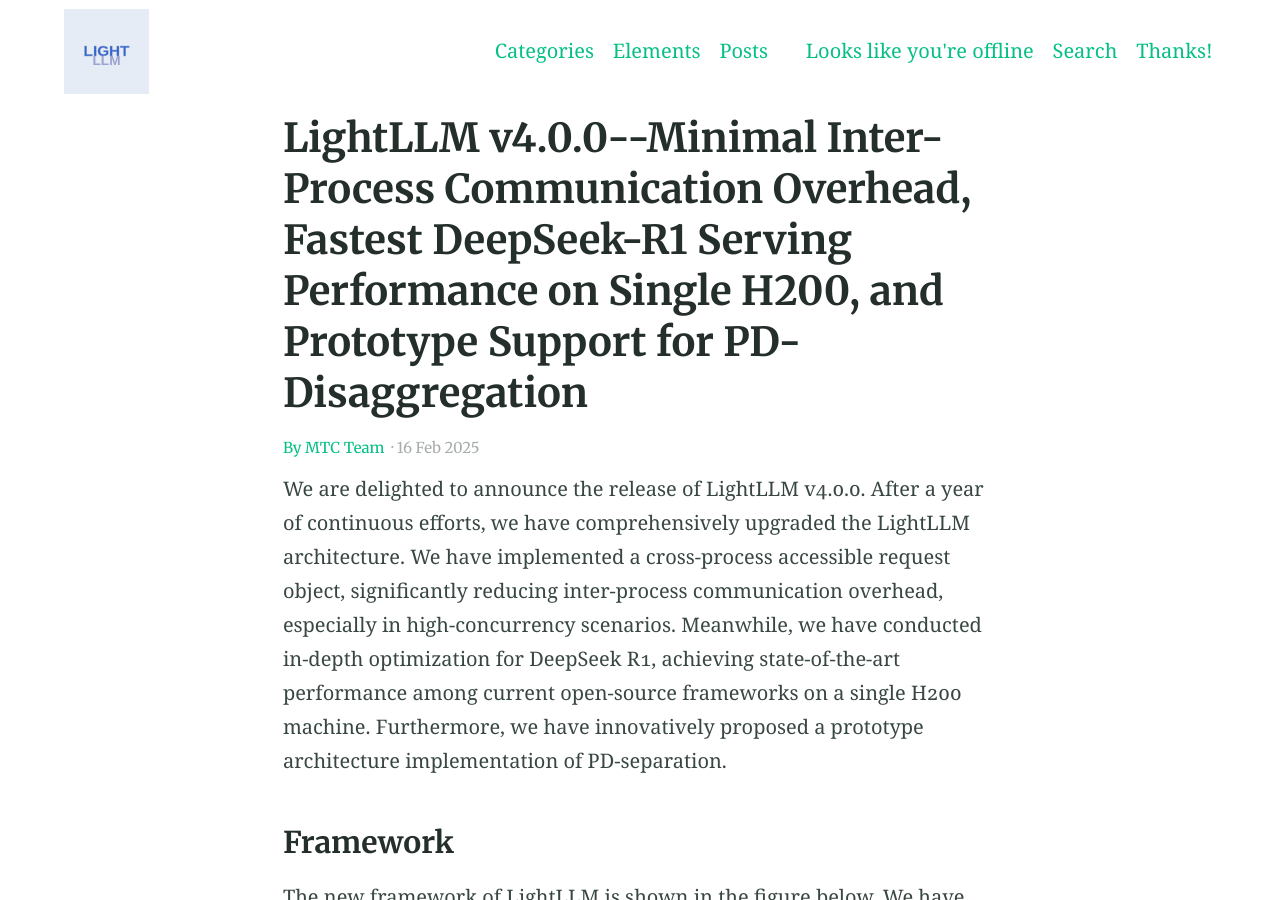
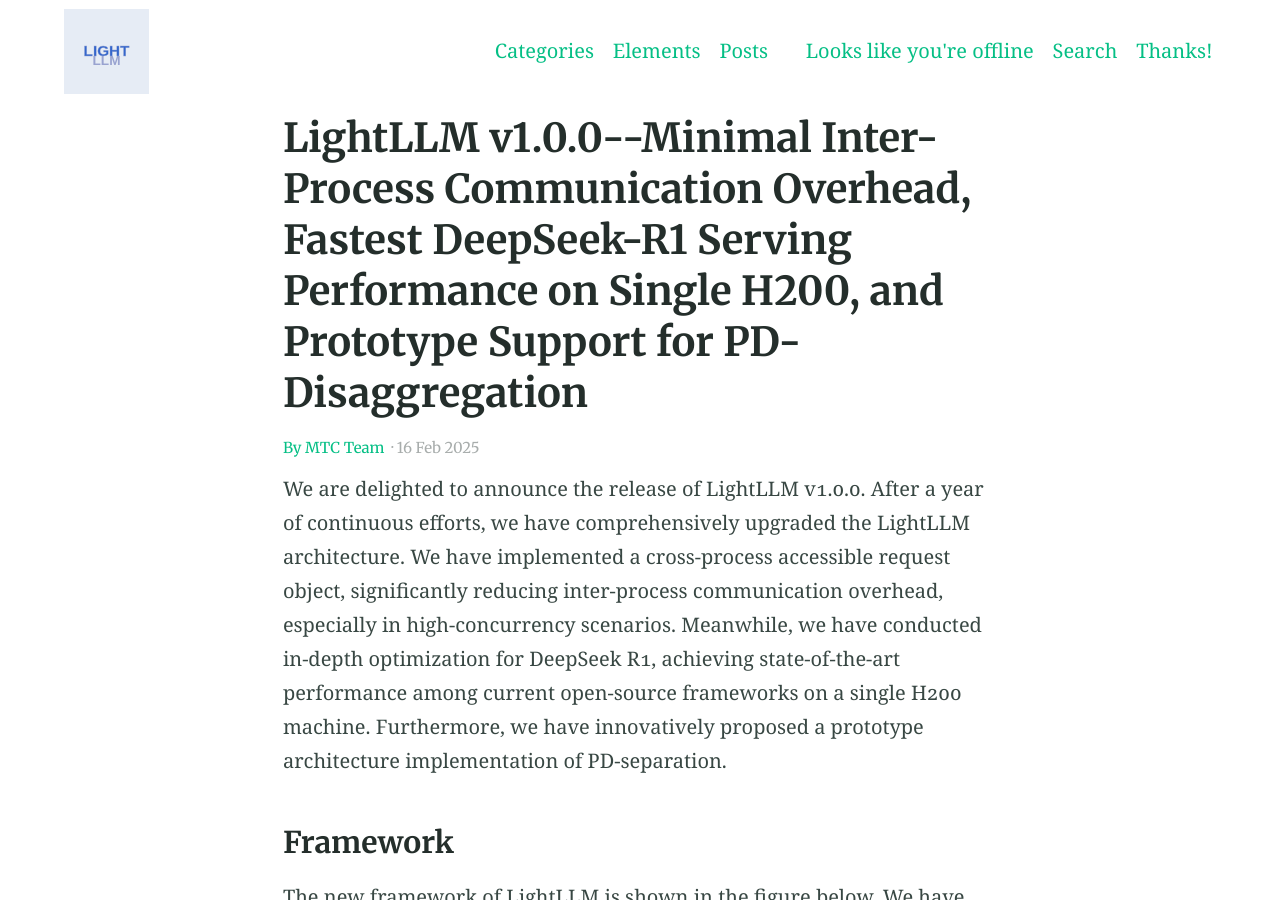
Before and after one commit to ModelTC/lightllm-blog, a Jekyll site: the page built from _posts/2025-02-16-lightllm.md, in a window 1280 px wide and 900 px high. Built offline with Jekyll 4.4.1, drawn with Linux system fonts in a browser that asks for light colours.

Commit message:
modify tag

```diff
--- a/_posts/2025-02-16-lightllm.md
+++ b/_posts/2025-02-16-lightllm.md
@@ -1,12 +1,12 @@
 ---
-title: LightLLM v4.0.0--Minimal Inter-Process Communication Overhead, Fastest DeepSeek-R1 Serving Performance on Single H200, and Prototype Support for PD-Disaggregation
+title: LightLLM v1.0.0--Minimal Inter-Process Communication Overhead, Fastest DeepSeek-R1 Serving Performance on Single H200, and Prototype Support for PD-Disaggregation
 categories:
 - By MTC Team
 excerpt: |
-  We are delighted to announce the release of LightLLM v4.0.0.
+  We are delighted to announce the release of LightLLM v1.0.0.
 ---
 
-We are delighted to announce the release of LightLLM v4.0.0. After a year of continuous efforts, we have comprehensively upgraded the LightLLM architecture. We have implemented a cross-process accessible request object, significantly reducing inter-process communication overhead, especially in high-concurrency scenarios. Meanwhile, we have conducted in-depth optimization for DeepSeek R1, achieving state-of-the-art performance among current open-source frameworks on a single H200 machine. Furthermore, we have innovatively proposed a prototype architecture implementation of PD-separation.
+We are delighted to announce the release of LightLLM v1.0.0. After a year of continuous efforts, we have comprehensively upgraded the LightLLM architecture. We have implemented a cross-process accessible request object, significantly reducing inter-process communication overhead, especially in high-concurrency scenarios. Meanwhile, we have conducted in-depth optimization for DeepSeek R1, achieving state-of-the-art performance among current open-source frameworks on a single H200 machine. Furthermore, we have innovatively proposed a prototype architecture implementation of PD-separation.
 
 ### Framework
 
```
